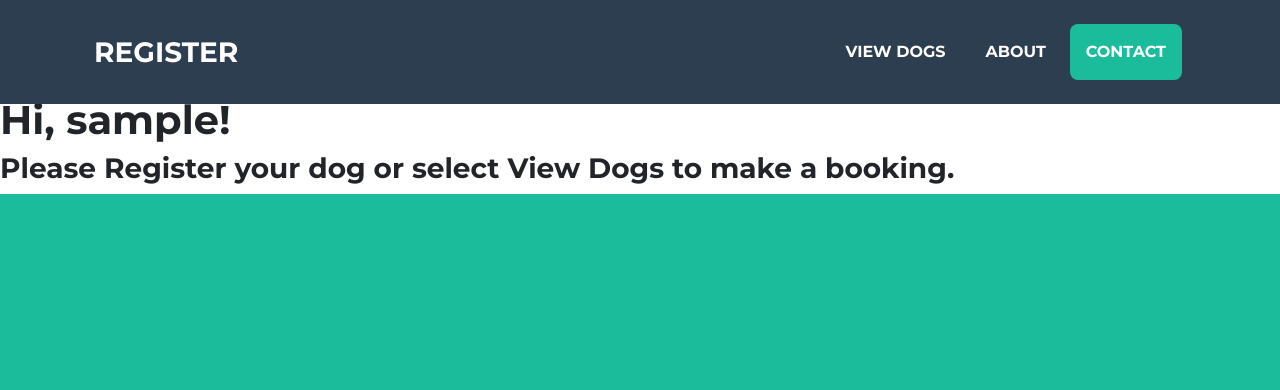
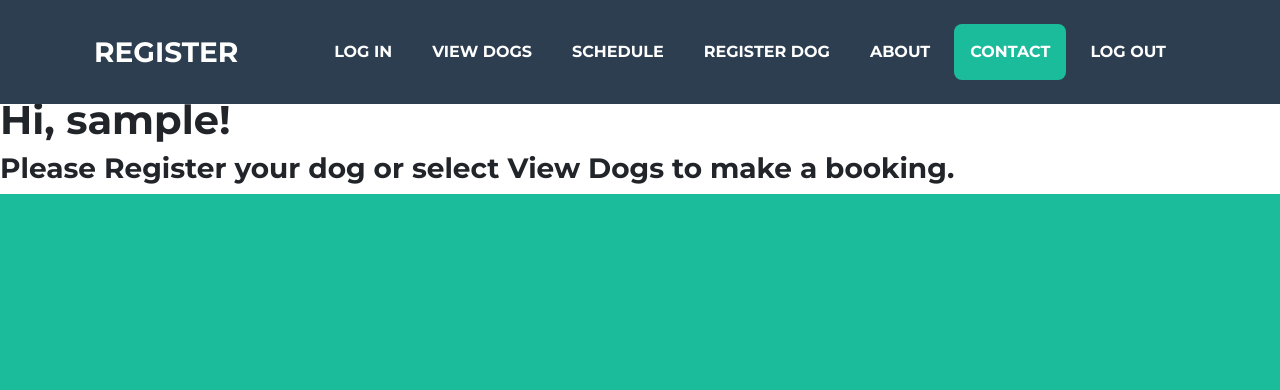
Before and after one commit to cruzzoe/doggy_book, a Flask app: page / in a window 1280 px wide. Shown: the top 390 px of the page. Run offline with Flask 2, Linux system fonts and the light colour scheme; the visitor is signed in with stand-in values (Sample User, id 1); data comes from the database, SQL or seed files in the repository; some libraries are stand-ins or nearby versions.

Commit message:
update requirements and update base.html

```diff
--- a/app/templates/base.html
+++ b/app/templates/base.html
@@ -33,9 +33,13 @@
               </button>
               <div class="collapse navbar-collapse" id="navbarResponsive">
                   <ul class="navbar-nav ml-auto">
+                      <li class="nav-item mx-0 mx-lg-1"><a class="nav-link py-3 px-0 px-lg-3 rounded js-scroll-trigger" href="{{ url_for('login') }}">Log In</a></li>
                       <li class="nav-item mx-0 mx-lg-1"><a class="nav-link py-3 px-0 px-lg-3 rounded js-scroll-trigger" href="#portfolio">View Dogs</a></li>
+                      <li class="nav-item mx-0 mx-lg-1"><a class="nav-link py-3 px-0 px-lg-3 rounded js-scroll-trigger" href="{{ url_for('schedule') }}">Schedule</a></li>
+                      <li class="nav-item mx-0 mx-lg-1"><a class="nav-link py-3 px-0 px-lg-3 rounded js-scroll-trigger" href="{{ url_for('register_dog') }}">Register Dog</a></li>
                       <li class="nav-item mx-0 mx-lg-1"><a class="nav-link py-3 px-0 px-lg-3 rounded js-scroll-trigger" href="#about">About</a></li>
                       <li class="nav-item mx-0 mx-lg-1"><a class="nav-link py-3 px-0 px-lg-3 rounded js-scroll-trigger" href="#contact">Contact</a></li>
+                      <li class="nav-item mx-0 mx-lg-1"><a class="nav-link py-3 px-0 px-lg-3 rounded js-scroll-trigger" href="{{ url_for('logout') }}">Log Out</a></li>
                   </ul>
               </div>
           </div>
@@ -146,6 +150,7 @@
                           <img class="img-fluid" src="/static/assets/img/portfolio/submarine.png" alt="" />
                       </div>
                   </div>
+                </div>
               </div>
           </div>
       </section>
```
Also changed, not shown: 1 other file.
